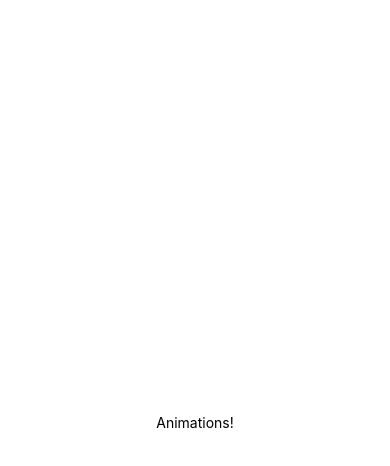
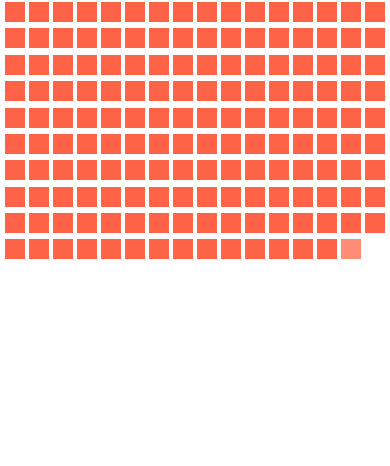
Before and after one commit to deadcoder0904/expo-animations, a React Native app: screen / in a window 390 px wide. Shown: the top 466 px of the page. Built offline with nearby package versions, Linux system fonts and the light colour scheme.

Commit message:
Sequence

```diff
--- a/App.js
+++ b/App.js
@@ -1,11 +1,51 @@
 import React from 'react'
-import { StyleSheet, Text, View } from 'react-native'
+import { Animated, StatusBar, StyleSheet, View } from 'react-native'
+
+const arr = Array.from(Array(500).keys())
 
 class App extends React.Component {
+  constructor() {
+    super()
+    this.animatedValue = []
+    arr.forEach(value => {
+      this.animatedValue[value] = new Animated.Value(0)
+    })
+  }
+
+  componentDidMount() {
+    this.animate()
+  }
+
+  animate() {
+    Animated.sequence(
+      arr.map(item => {
+        return Animated.timing(this.animatedValue[item], {
+          toValue: 1,
+          duration: 50,
+        })
+      }),
+    ).start()
+  }
+
   render() {
+    const animations = arr.map((a, i) => {
+      return (
+        <Animated.View
+          key={i}
+          style={{
+            opacity: this.animatedValue[a],
+            height: 20,
+            width: 20,
+            backgroundColor: 'tomato',
+            margin: 2,
+          }}
+        />
+      )
+    })
     return (
       <View style={styles.container}>
-        <Text>Animations!</Text>
+        <StatusBar hidden />
+        {animations}
       </View>
     )
   }
@@ -14,9 +54,9 @@ class App extends React.Component {
 const styles = StyleSheet.create({
   container: {
     flex: 1,
-    backgroundColor: '#fff',
-    alignItems: 'center',
     justifyContent: 'center',
+    flexDirection: 'row',
+    flexWrap: 'wrap',
   },
 })
 
```
